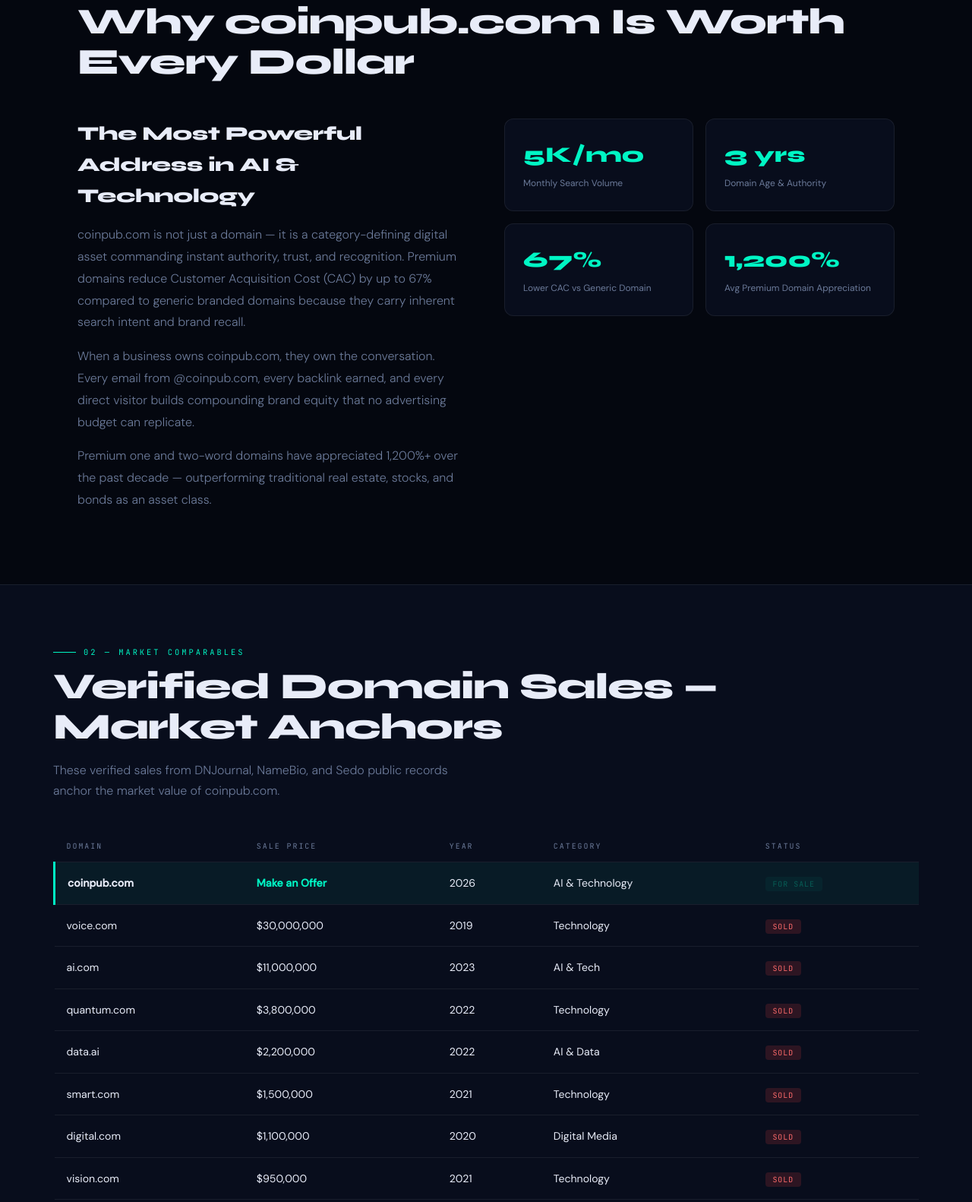
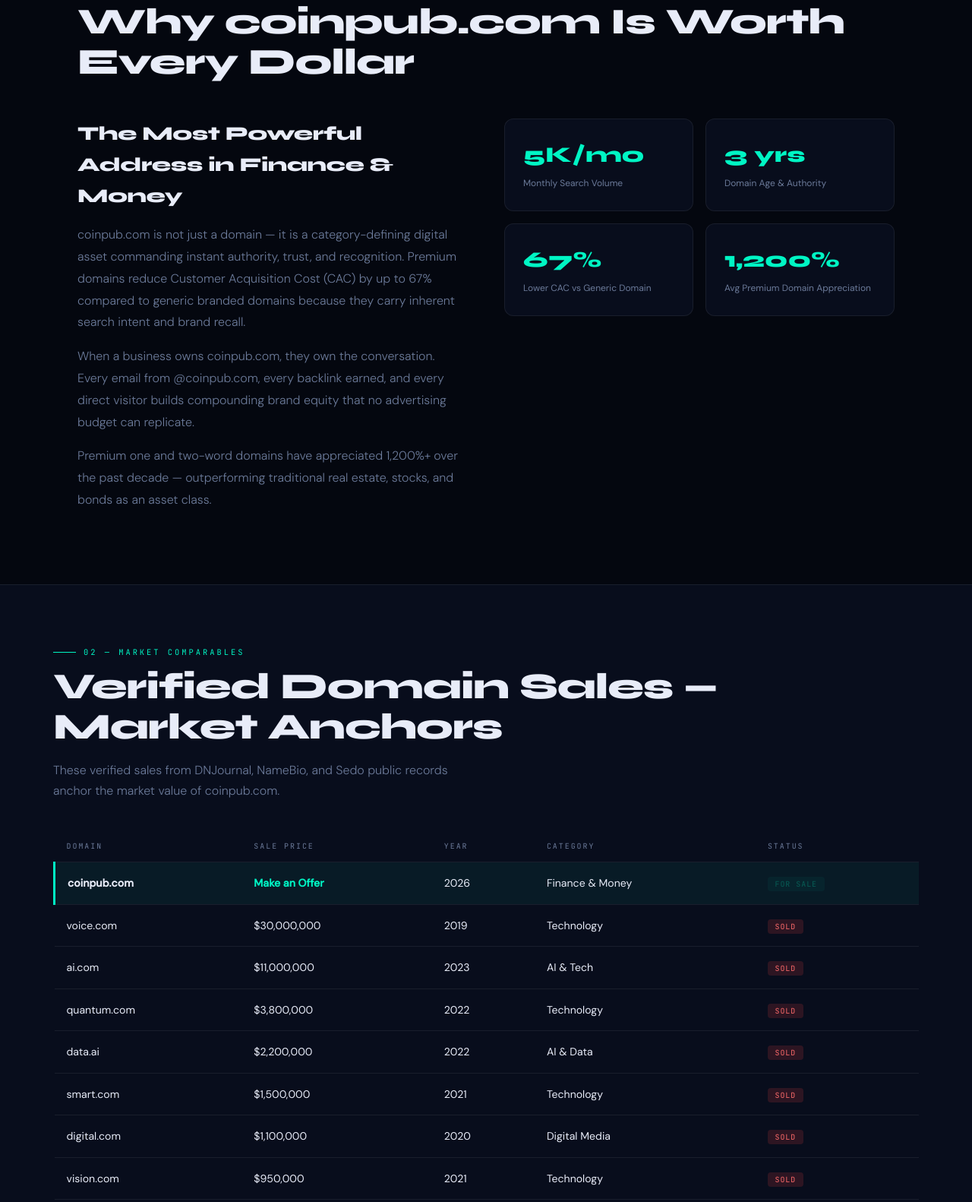
Before and after one commit to WEBWORKSA1/coinpub-com, a plain HTML site: page acquisition.html in a window 1280 px wide. Shown: the part 1195-2777 px from the top of the page at 76% size. Drawn offline with Linux system fonts and the light colour scheme.

Commit message:
Fix niche label: Finance & Money (domain-based detection)

```diff
--- a/acquisition.html
+++ b/acquisition.html
@@ -412,7 +412,7 @@
     Own The Future.
     <span class="line2">coinpub.com</span>
   </h1>
-  <p class="hero-sub">A category-defining digital asset available for acquisition, strategic partnership, or sponsorship. The most powerful address in AI & Technology — yours to own.</p>
+  <p class="hero-sub">A category-defining digital asset available for acquisition, strategic partnership, or sponsorship. The most powerful address in Finance & Money — yours to own.</p>
   <div class="hero-btns">
     <a href="#contact" class="btn-glow">🔥 Make an Offer</a>
     <a href="#sponsor" class="btn-glow btn-glow-gold">⚡ Become a Sponsor</a>
@@ -444,7 +444,7 @@
   <h2 class="section-title">Why coinpub.com Is Worth Every Dollar</h2>
   <div class="value-grid">
     <div class="value-copy">
-      <h3>The Most Powerful Address in AI & Technology</h3>
+      <h3>The Most Powerful Address in Finance & Money</h3>
       <p>coinpub.com is not just a domain — it is a category-defining digital asset commanding instant authority, trust, and recognition. Premium domains reduce Customer Acquisition Cost (CAC) by up to 67% compared to generic branded domains because they carry inherent search intent and brand recall.</p>
       <p>When a business owns coinpub.com, they own the conversation. Every email from @coinpub.com, every backlink earned, and every direct visitor builds compounding brand equity that no advertising budget can replicate.</p>
       <p>Premium one and two-word domains have appreciated 1,200%+ over the past decade — outperforming traditional real estate, stocks, and bonds as an asset class.</p>
@@ -479,7 +479,7 @@
           <td><strong>coinpub.com</strong></td>
           <td><strong style="color:var(--accent)">Make an Offer</strong></td>
           <td>2026</td>
-          <td>AI & Technology</td>
+          <td>Finance & Money</td>
           <td><span class="badge-sale">FOR SALE</span></td>
         </tr>
         <tr><td>voice.com</td><td>$30,000,000</td><td>2019</td><td>Technology</td><td><span class="badge-sold">SOLD</span></td></tr>
@@ -503,7 +503,7 @@
     <div class="why-card">
       <div class="why-num">01</div>
       <h4>100% Targeted — Zero Waste</h4>
-      <p>Every visitor is actively interested in AI & Technology. Traditional TV reaches 95% irrelevant audiences. Here, every impression is an in-market buyer.</p>
+      <p>Every visitor is actively interested in Finance & Money. Traditional TV reaches 95% irrelevant audiences. Here, every impression is an in-market buyer.</p>
       <span class="why-stat">94% Audience Relevance</span>
     </div>
     <div class="why-card">
@@ -527,7 +527,7 @@
     <div class="why-card">
       <div class="why-num">05</div>
       <h4>Permanent Brand Authority</h4>
-      <p>Association with coinpub.com permanently elevates brand perception in AI & Technology. Category authority transfers to your brand the moment you sponsor.</p>
+      <p>Association with coinpub.com permanently elevates brand perception in Finance & Money. Category authority transfers to your brand the moment you sponsor.</p>
       <span class="why-stat">Category Authority Transfer</span>
     </div>
     <div class="why-card">
@@ -568,7 +568,7 @@
         <ul class="vs-list">
           <li>From $299/month — 99% less than TV</li>
           <li>Global reach across 180+ countries instantly</li>
-          <li>100% AI & Technology professionals — zero waste</li>
+          <li>100% Finance & Money professionals — zero waste</li>
           <li>Real-time analytics, clicks, conversions tracked</li>
           <li>Newsletter + content + social — multi-channel</li>
           <li>Permanent SEO backlink value included</li>
```
